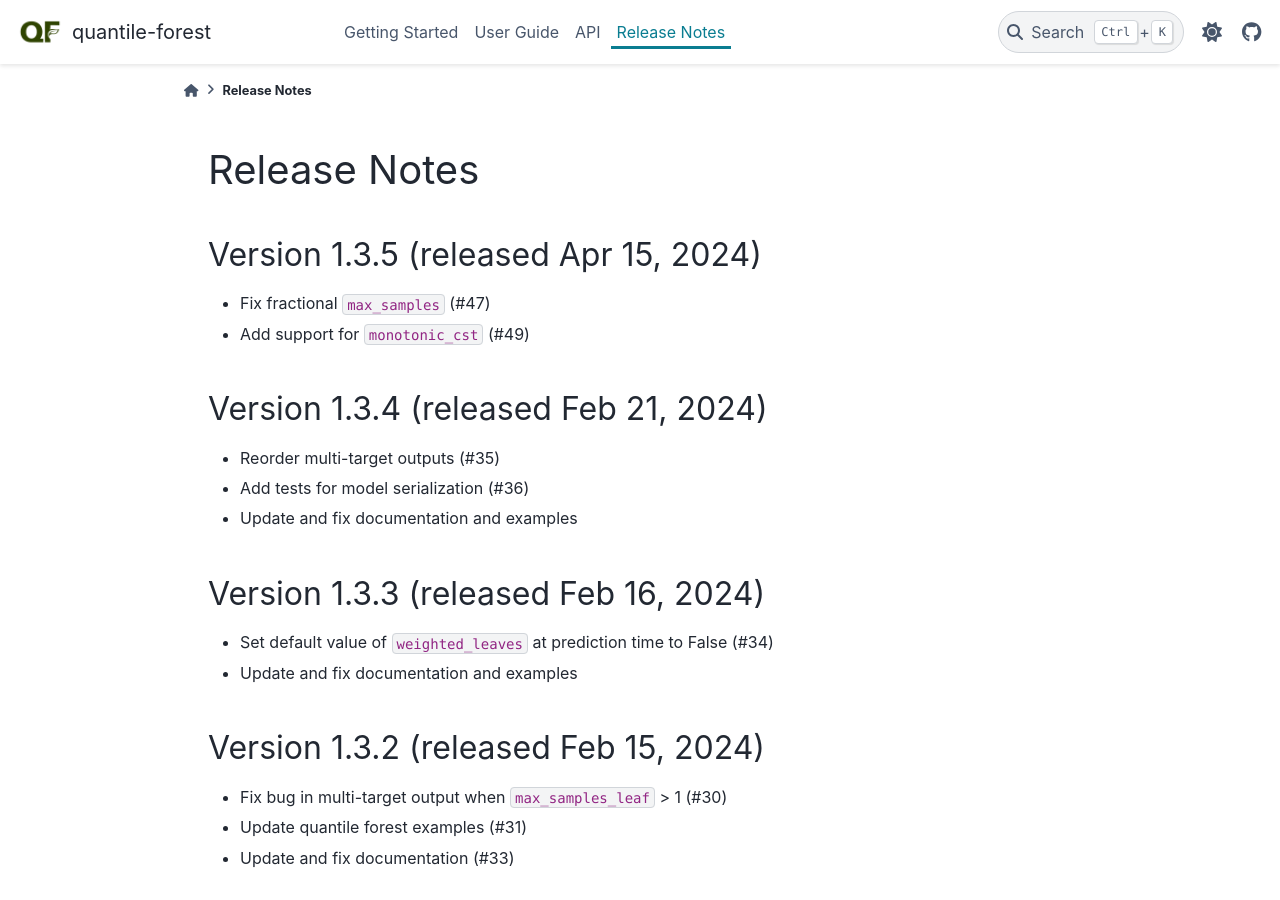
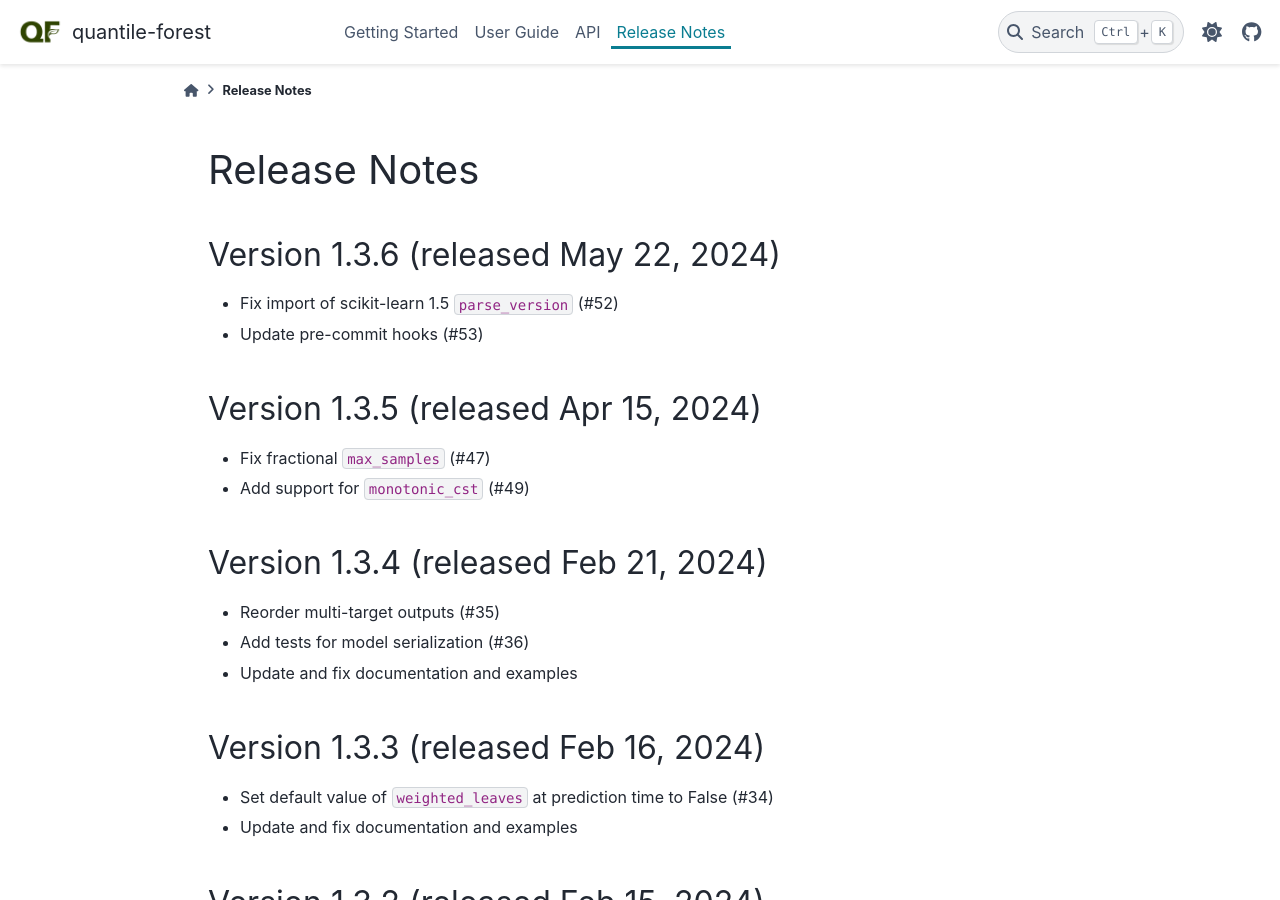
Before and after one commit to zillow/quantile-forest, a Sphinx documentation site: the page built from docs/releases/changes.rst, in a window 1280 px wide and 900 px high. Built offline with Sphinx 7.4.7 and the PyData theme 0.15.4, drawn with Linux system fonts in a browser that asks for light colours; pages that are not in the unit, such as notebooks, are missing from menus; the version number could not be read and is left out.

Commit message:
Update release notes

```diff
--- a/docs/releases/changes.rst
+++ b/docs/releases/changes.rst
@@ -4,6 +4,12 @@
 
 Release Notes
 =============
+
+Version 1.3.6 (released May 22, 2024)
+-------------------------------------
+
+- Fix import of scikit-learn 1.5 `parse_version` (#52)
+- Update pre-commit hooks (#53)
 
 Version 1.3.5 (released Apr 15, 2024)
 -------------------------------------
```
